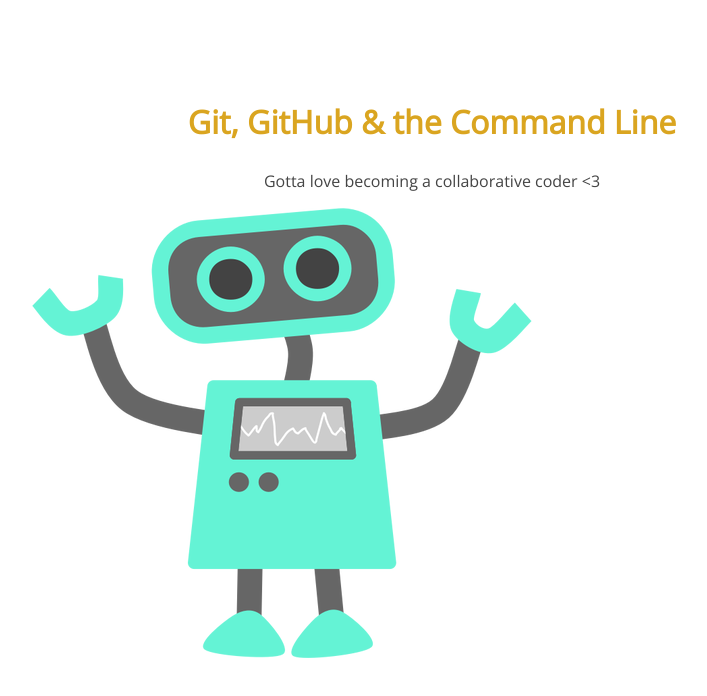
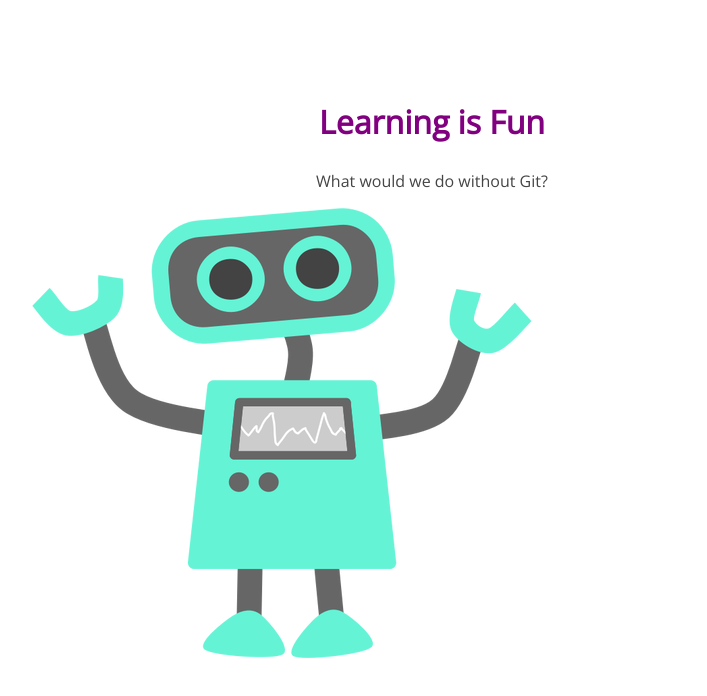
Before and after one commit to MelissaAJohnson/105-project, a plain HTML site: page index.html in a window 1280 px wide. Shown: the whole page, without its empty margins (208-915 px from the left). Drawn offline with nearby package versions, Linux system fonts and the light colour scheme.

Commit message:
updated text

```diff
--- a/css/style.css
+++ b/css/style.css
@@ -8,7 +8,7 @@ section p {
 	color: #454545;
 }
 section h1 {
-	color: goldenrod;
+	color: purple;
 	font: 32px 'Open Sans';
 	font-weight: bold;
 }
--- a/index.html
+++ b/index.html
@@ -8,8 +8,8 @@
 </head>
 <body>
 	<section>
-		<h1>Git, GitHub & the Command Line</h1>
-		<p>Gotta love becoming a collaborative coder <3</p>
+		<h1>Learning is Fun</h1>
+		<p>What would we do without Git?</p>
 		<img src="img/happy-blue-robot.png">
 	</section>
 </body>
```
